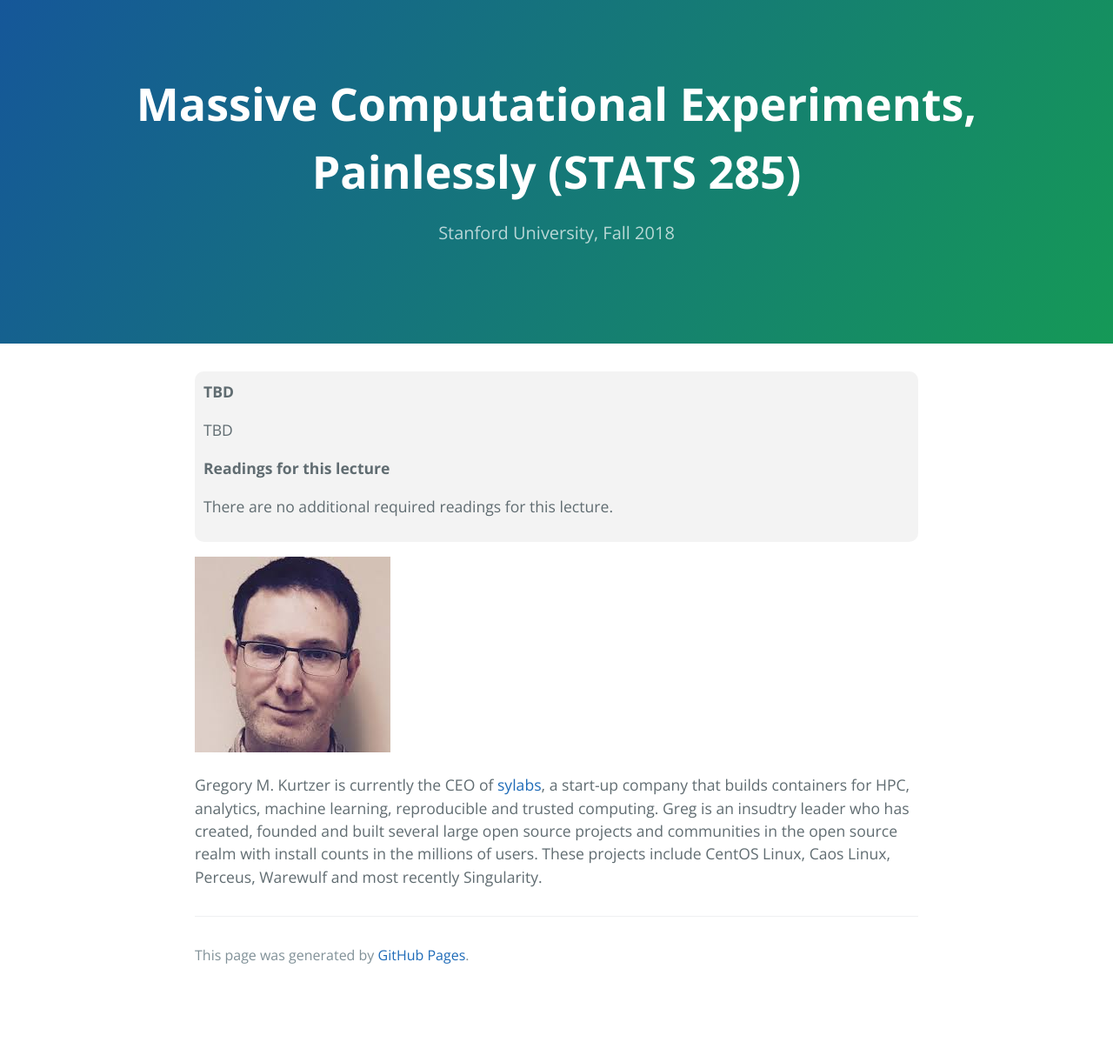
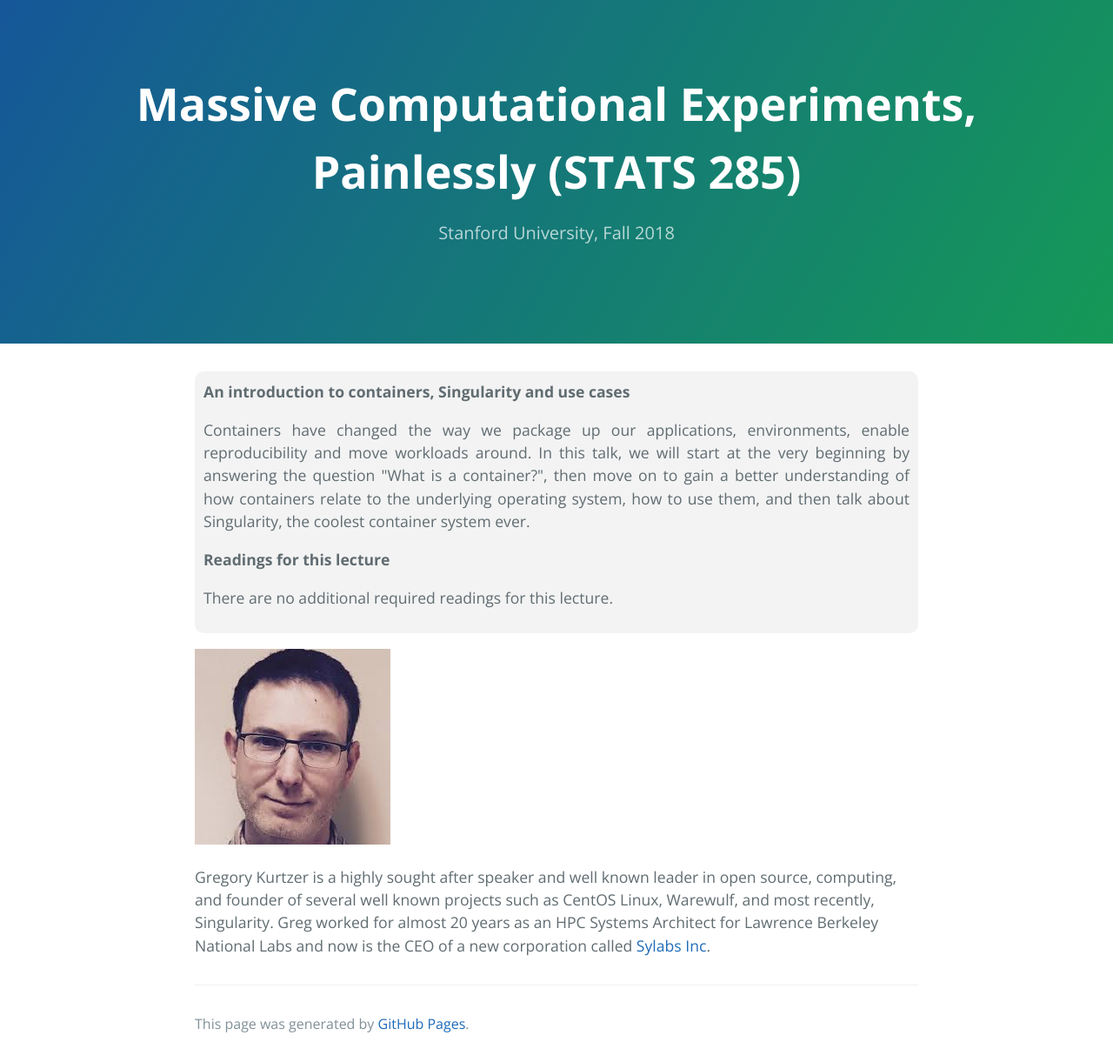
Before and after one commit to stats285/stats285.github.io, a Jekyll site: the page built from kurtzer_lecture.md, in a window 1280 px wide. Shown: the whole page at 87% size. Built offline with Jekyll 4.4.1, drawn with Linux system fonts in a browser that asks for light colours; the repository's description, which GitHub fills in, is left out; before the commit the page ends 1142 px from its top, so only the background shows below that.

Commit message:
added greg info

```diff
--- a/kurtzer_lecture.md
+++ b/kurtzer_lecture.md
@@ -4,9 +4,9 @@ layout: default
 
 <div class="abstract">
 
-<strong>TBD</strong>
+<strong>An introduction to containers, Singularity and use cases</strong>
 <p align="justify">
-TBD
+Containers have changed the way we package up our applications, environments, enable reproducibility and move workloads around. In this talk, we will start at the very beginning by answering the question "What is a container?", then move on to gain a better understanding of how containers relate to the underlying operating system, how to use them, and then talk about Singularity, the coolest container system ever.
 </p>
 
 <strong>Readings for this lecture</strong>
@@ -18,4 +18,4 @@ TBD
 
 ![Greg Kurtzer](/assets/img/greg.jpeg)
 
-Gregory M. Kurtzer is currently the CEO of [sylabs](https://www.sylabs.io/), a start-up company that builds containers for HPC, analytics, machine learning, reproducible and trusted computing. Greg is an insudtry leader who has created, founded and built several large open source projects and communities in the open source realm with install counts in the millions of users. These projects include CentOS Linux, Caos Linux, Perceus, Warewulf and most recently Singularity.
+Gregory Kurtzer is a highly sought after speaker and well known leader in open source, computing, and founder of several well known projects such as CentOS Linux, Warewulf, and most recently, Singularity. Greg worked for almost 20 years as an HPC Systems Architect for Lawrence Berkeley National Labs and now is the CEO of a new corporation called [Sylabs Inc](https://www.sylabs.io/).
```
